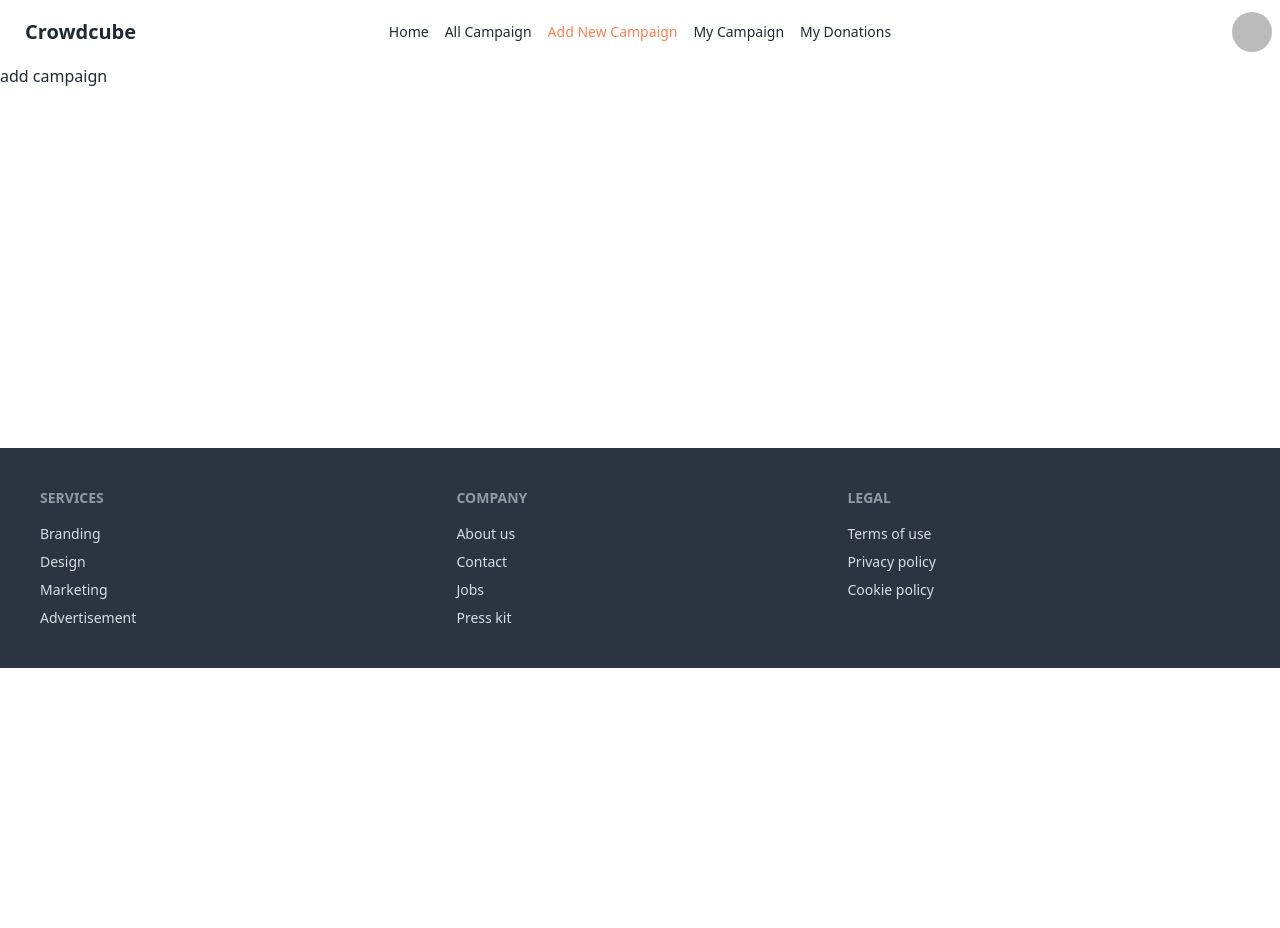
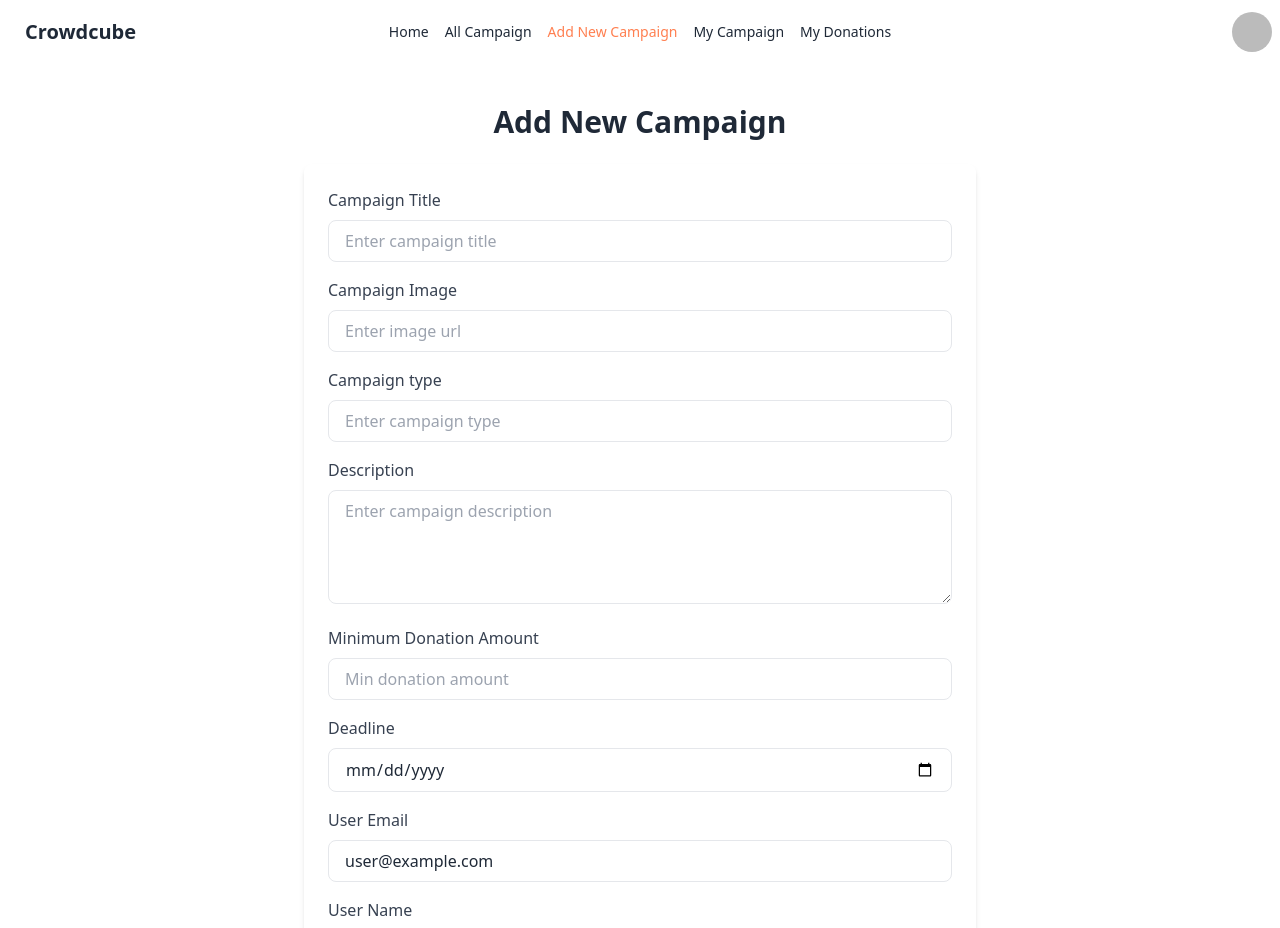
Before and after one commit to lukmanxpert/crowdcube, a React (Vite) app: page /add-campaign in a window 1280 px wide. Shown: the top 928 px of the page. Before the commit the page ends 800 px from the top, so only its background shows below. Built offline with nearby package versions, Linux system fonts and the light colour scheme; no server answers; sample sign-in values are in the browser's storage.

Commit message:
added add new campaign page

```diff
--- a/src/Components/RunningCampaigns.jsx
+++ b/src/Components/RunningCampaigns.jsx
@@ -7,7 +7,7 @@ const RunningCampaigns = () => {
         fetch('http://localhost:5000/campaigns')
             .then(res => res.json())
             .then(data => {
-                setCampaigns(data)
+                setCampaigns(data.slice(0, 6))
                 setLoading(false)
             })
     }, [])
--- a/src/Pages/AddCampaign.jsx
+++ b/src/Pages/AddCampaign.jsx
@@ -1,9 +1,200 @@
-import React from 'react';
+import React, { useContext } from 'react';
+import { AuthContext } from '../providers/AuthProvider';
+import { toast, ToastContainer } from 'react-toastify';
 
 const AddCampaign = () => {
+    const { user } = useContext(AuthContext)
+    const handleSubmit = (e) => {
+        e.preventDefault();
+        const form = e.target;
+        const title = form.title.value;
+        const image = form.url.value;
+        const type = form.type.value;
+        const description = form.description.value;
+        const minimumDonation = form.amount.value;
+        const deadline = form.deadline.value;
+        const username = form.username.value;
+        const creator = form.useremail.value;
+        console.log("image", image);
+        console.log(title, image, type, description, minimumDonation, deadline, username, creator);
+        const campaign = { title, type, description, image, minimumDonation, deadline, creator }
+        fetch('http://localhost:5000/campaigns', {
+            method: "POST",
+            headers: {
+                "Content-Type": "application/json"
+            },
+            body: JSON.stringify(campaign)
+        })
+            .then(res => {
+                console.log(res)
+                toast.success("Campaign Added")
+                form.reset()
+            })
+            .catch(err => {
+                console.log(err)
+                toast.error(err.message)
+            })
+    }
     return (
-        <div>
-            add campaign
+        <div className="container mx-auto py-10 px-4">
+            <h2 className="text-3xl font-bold mb-6 text-center">Add New Campaign</h2>
+            <form
+                className="max-w-2xl mx-auto bg-white p-6 rounded-lg shadow-md"
+                onSubmit={handleSubmit}
+            >
+                <div className="mb-4">
+                    <label
+                        htmlFor="name"
+                        className="block text-gray-700 font-medium mb-2"
+                    >
+                        Campaign Title
+                    </label>
+                    <input
+                        type="text"
+                        required
+                        id="name"
+                        name="title"
+                        placeholder="Enter campaign title"
+                        className="w-full px-4 py-2 border rounded-lg focus:outline-none focus:ring focus:ring-indigo-300"
+                    />
+                </div>
+
+
+                {/* Campaign image */}
+                <div className="mb-4">
+                    <label
+                        htmlFor="image"
+                        className="block text-gray-700 font-medium mb-2"
+                    >
+                        Campaign Image
+                    </label>
+                    <input
+                        type="text"
+                        id="image"
+                        name="url"
+                        required
+                        placeholder="Enter image url"
+                        className="w-full px-4 py-2 border rounded-lg focus:outline-none focus:ring focus:ring-indigo-300"
+                    />
+                </div>
+                {/* Campaign Type */}
+                <div className="mb-4">
+                    <label
+                        htmlFor="image"
+                        className="block text-gray-700 font-medium mb-2"
+                    >
+                        Campaign type
+                    </label>
+                    <input
+                        type="text"
+                        id="image"
+                        name="type"
+                        required
+                        placeholder="Enter campaign type"
+                        className="w-full px-4 py-2 border rounded-lg focus:outline-none focus:ring focus:ring-indigo-300"
+                    />
+                </div>
+
+                {/* Description */}
+                <div className="mb-4">
+                    <label
+                        htmlFor="description"
+                        className="block text-gray-700 font-medium mb-2"
+                    >
+                        Description
+                    </label>
+                    <textarea
+                        id="description"
+                        name="description"
+                        required
+                        placeholder="Enter campaign description"
+                        rows="4"
+                        className="w-full px-4 py-2 border rounded-lg focus:outline-none focus:ring focus:ring-indigo-300"
+                    ></textarea>
+                </div>
+
+                {/* Minimum Donation Amount */}
+                <div className="mb-4">
+                    <label
+                        htmlFor="image"
+                        className="block text-gray-700 font-medium mb-2"
+                    >
+                        Minimum Donation Amount
+                    </label>
+                    <input
+                        type="number"
+                        id="image"
+                        required
+                        name="amount"
+                        placeholder="Min donation amount"
+                        className="w-full px-4 py-2 border rounded-lg focus:outline-none focus:ring focus:ring-indigo-300"
+                    />
+                </div>
+
+                {/* Start Date */}
+                <div className="mb-4">
+                    <label
+                        htmlFor="startDate"
+                        className="block text-gray-700 font-medium mb-2"
+                    >
+                        Deadline
+                    </label>
+                    <input
+                        type="date"
+                        id="startDate"
+                        required
+                        name="deadline"
+                        className="w-full px-4 py-2 border rounded-lg focus:outline-none focus:ring focus:ring-indigo-300"
+                    />
+                </div>
+
+                {/* User Email */}
+                <div className="mb-4">
+                    <label
+                        htmlFor="image"
+                        className="block text-gray-700 font-medium mb-2"
+                    >
+                        User Email
+                    </label>
+                    <input
+                        type="email"
+                        id="image"
+                        required
+                        name="useremail"
+                        value={user?.email}
+                        className="w-full px-4 py-2 border rounded-lg focus:outline-none focus:ring focus:ring-indigo-300"
+                    />
+                </div>
+
+                {/* User Name */}
+                <div className="mb-4">
+                    <label
+                        htmlFor="image"
+                        className="block text-gray-700 font-medium mb-2"
+                    >
+                        User Name
+                    </label>
+                    <input
+                        type="text"
+                        id="image"
+                        required
+                        name="username"
+                        value={user?.auth?.displayName || "anonymous"}
+                        className="w-full px-4 py-2 border rounded-lg focus:outline-none focus:ring focus:ring-indigo-300"
+                    />
+                </div>
+
+                {/* Submit Button */}
+                <div className="text-center">
+                    <button
+                        type="submit"
+                        className="bg-indigo-600 text-white px-6 py-2 rounded-lg hover:bg-indigo-700 focus:outline-none focus:ring focus:ring-indigo-300"
+                    >
+                        Add Campaign
+                    </button>
+                </div>
+            </form>
+            <ToastContainer></ToastContainer>
         </div>
     );
 };
```
Also changed, not shown: 1 other file (tests, documents, lock files or other folders).
